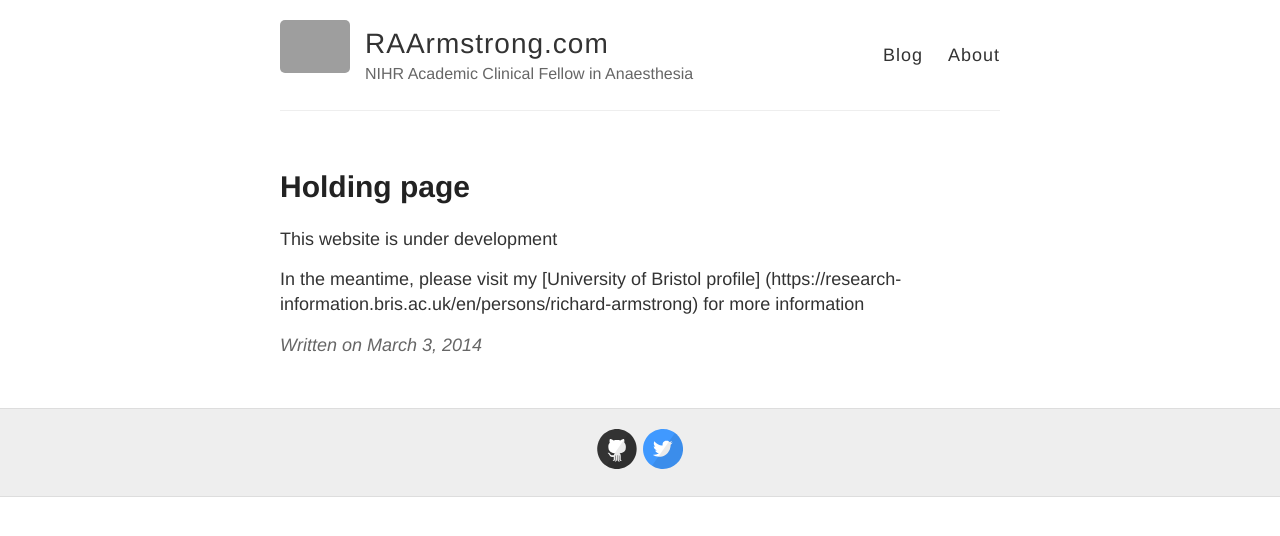
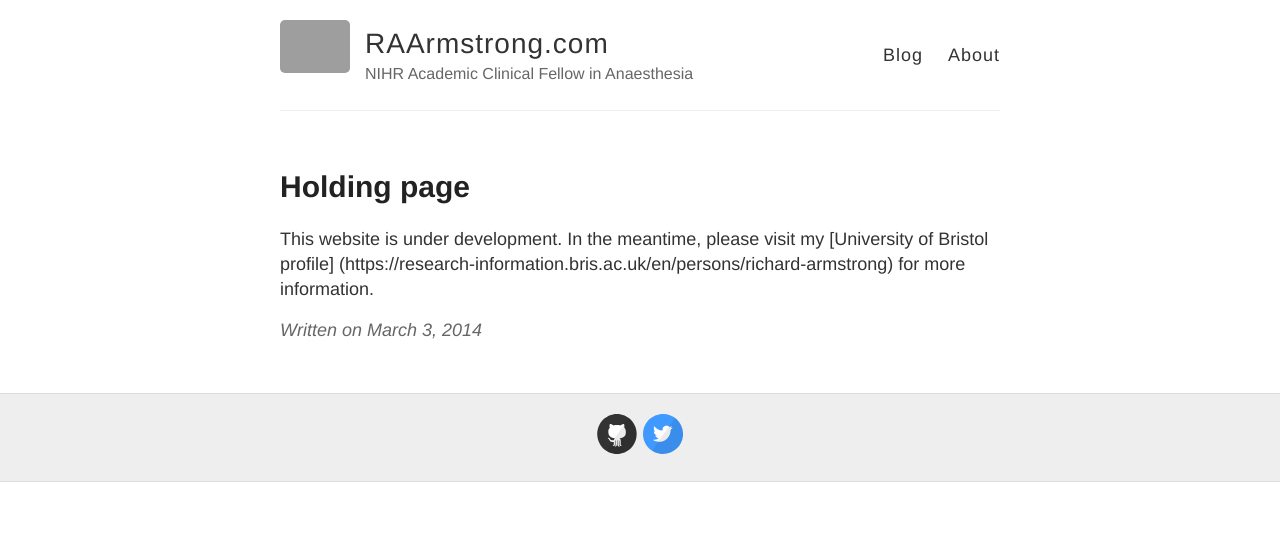
Before and after one commit to raarmstrong/raarmstrong.github.io, a Jekyll site: the page built from _posts/2014-3-3-Hello-World.md, in a window 1280 px wide. Shown: the top 536 px of the page. Built offline with Jekyll 4.4.1, drawn with Linux system fonts in a browser that asks for light colours; grey boxes are pictures that could not be loaded.

```diff
--- a/_posts/2014-3-3-Hello-World.md
+++ b/_posts/2014-3-3-Hello-World.md
@@ -3,6 +3,4 @@ layout: post
 title: Holding page
 ---
 
-This website is under development
-
-In the meantime, please visit my [University of Bristol profile] (https://research-information.bris.ac.uk/en/persons/richard-armstrong) for more information
+This website is under development. In the meantime, please visit my [University of Bristol profile] (https://research-information.bris.ac.uk/en/persons/richard-armstrong) for more information.
```
